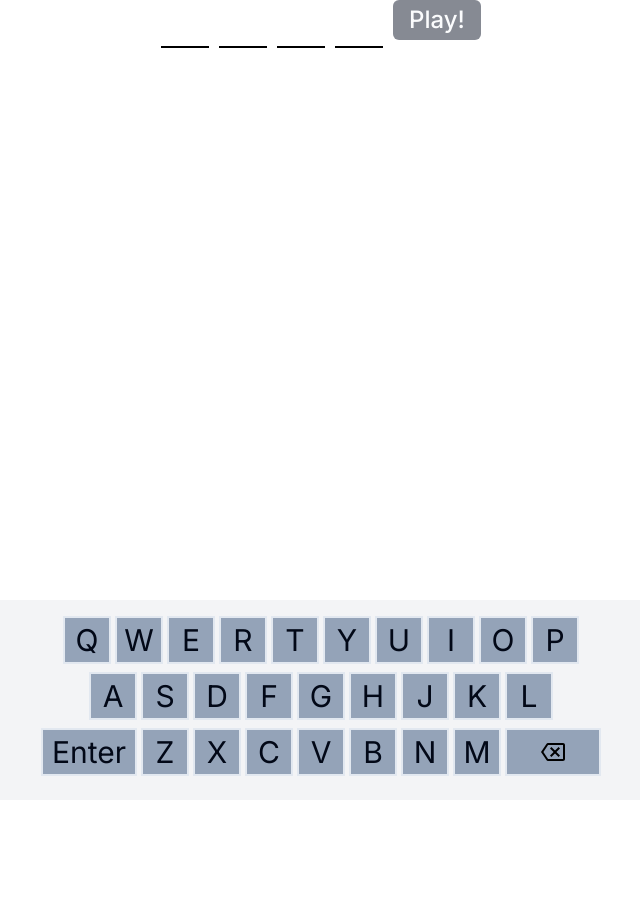
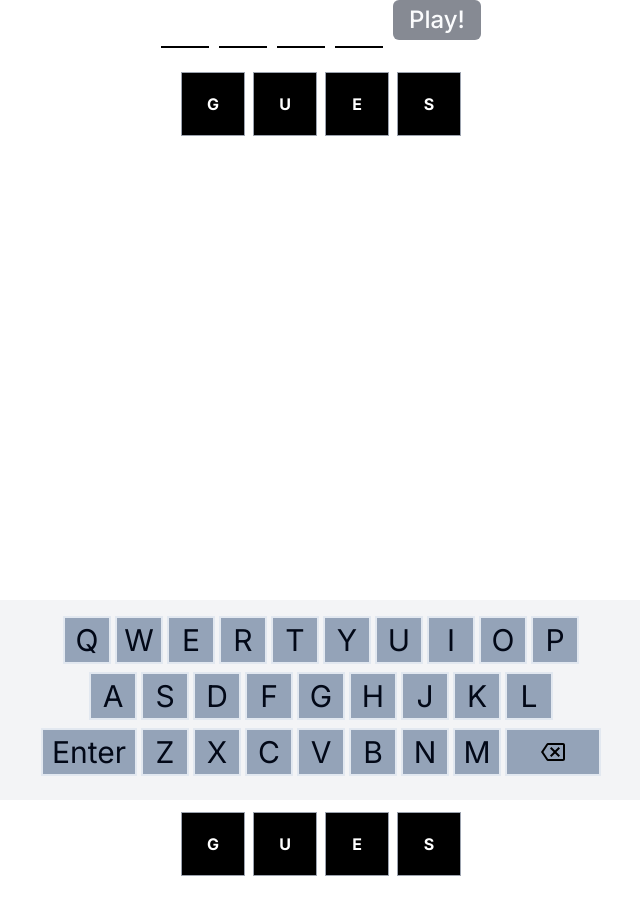
Before and after one commit to TheForeverOptimist/wordict, a Next.js app: page /dashboard in a window 1280 px wide. Shown: the top 914 px of the page, without its empty margins (319-959 px from the left). Before the commit the page ends 800 px from the top, so only its background shows below. Built offline with nearby package versions, Linux system fonts and the light colour scheme.

Commit message:
created guessgrid ui + logic

```diff
--- a/src/app/dashboard/page.tsx
+++ b/src/app/dashboard/page.tsx
@@ -1,10 +1,8 @@
 "use client"
-
+import GuessGrid from '@/components/GuessGrid'
 import InputDisplay from '@/components/InputDisplay'
 import Keyboard from '@/components/Keyboard'
-import { LampDemo } from '@/components/ui/LampDemo'
 import React from 'react'
-import { useState } from "react"
 
 
 
@@ -15,12 +13,16 @@
 
 
     return(
-        <>
-        {/* <LampDemo /> */}
-        <InputDisplay />
+        <div className='flex flex-col items-center justify-center'>
+            {/* <LampDemo /> */}
+            <InputDisplay />
+            {new Array(10).fill(0).map((_, i) => {
+                return <GuessGrid key={i} word={"tests"} guess={"guess"} isGuessed={false} />
+            })}
+            <Keyboard />
 
-        <Keyboard />
+        </div>
 
-        </>
+
     )
 }
--- /dev/null
+++ b/src/components/GuessGrid.tsx
@@ -0,0 +1,18 @@
+
+
+import React from 'react';
+
+export default function GuessGrid({isGuessed, word, guess}){
+    return (
+
+
+        <div>
+        <div className="grid grid-cols-4x4em grid-rows-10x4em mb-1 mt-6 gap-2">
+            {new Array(4).fill(0).map((_, i) => (
+                <div key={i} className='flex items-center justify-center w-16 h-16 border border-gray-400 bg-black text-white font-bold uppercase'>{guess[i]}</div>
+            ))}
+
+        </div>
+        </div>
+    );
+}
--- a/src/components/Keyboard.tsx
+++ b/src/components/Keyboard.tsx
@@ -1,3 +1,5 @@
+import React from 'react'
+
 export default function Keyboard() {
   return (
     <div className="fixed inset-x-0 bottom-0 bg-gray-100 p-4 gap-x-1">
--- a/src/components/MaxWidthWrapper.tsx
+++ b/src/components/MaxWidthWrapper.tsx
@@ -1,5 +1,6 @@
 import { cn } from "@/lib/utils";
 import { ReactNode } from "react";
+import React from "react";
 
 const MaxWidthWrapper = ({
     className,
--- a/tailwind.config.ts
+++ b/tailwind.config.ts
@@ -18,6 +18,12 @@
       },
     },
     extend: {
+      gridTemplateColumns: {
+        '4x4em' : 'repeat(4, 4em)', //custom grid columns
+      },
+      gridTemplateRows:{
+        '10x4em' : 'repeat(10, 4em)', // custom grid rows
+      },
       colors: {
         border: "hsl(var(--border))",
         input: "hsl(var(--input))",
```
